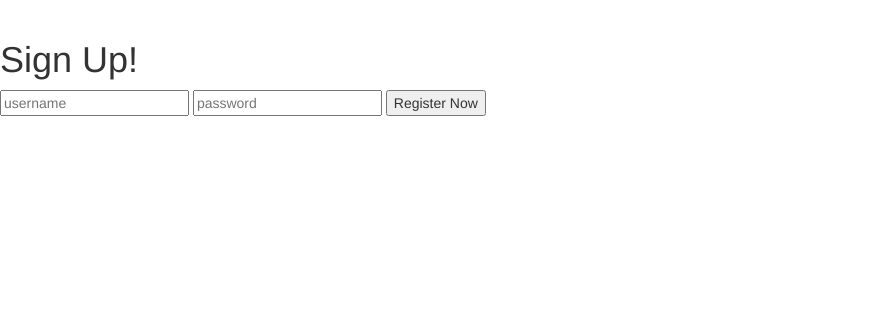
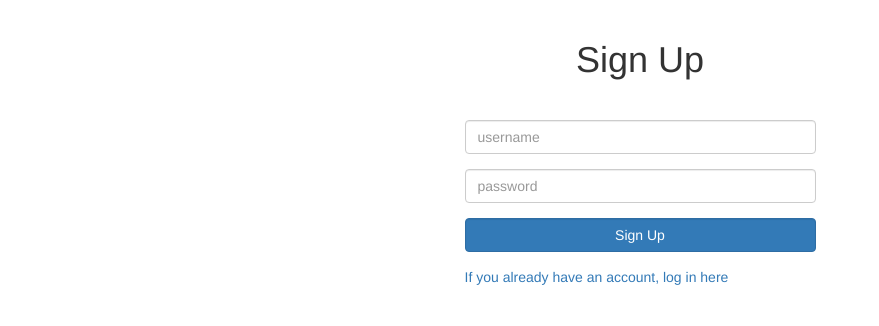
Before and after one commit to JessZanewich/yelp_camp_clone, a Node server app: page /register in a window 1280 px wide. Shown: the part 52-378 px from the top of the page, without its empty margins (0-879 px from the left). Run offline with Node 20, Linux system fonts and the light colour scheme; some libraries are stand-ins or nearby versions.

Commit message:
add login and register links on respective pages. fix look of login and sign up.

```diff
--- a/public/stylesheets/main.css
+++ b/public/stylesheets/main.css
@@ -13,3 +13,24 @@
 #delete-form {
   display: inline;
 }
+
+.form-header {
+  text-align: center;
+}
+
+.form-style {
+  width: 30%;
+  margin: 40px auto;
+}
+
+/*#full-page {*/
+/*  background: url(https://images.unsplash.com/photo-1455763916899-e8b50eca9967?ixlib=rb-0.3.5&q=80&fm=jpg&crop=entropy&s=462846a9d021100acba3cbf7a293ad7f) no-repeat center center fixed;*/
+/*  background-size: cover;*/
+/*  min-height: 100%;*/
+/*}*/
+
+/*body {*/
+/*  background: url(https://images.unsplash.com/photo-1460458248189-2cb101df4e67?ixlib=rb-0.3.5&q=80&fm=jpg&crop=entropy&s=8b6519b7847ba2d8fb662c6a27661f65);*/
+/*  background-size: cover;*/
+  /*background-position: center;*/
+/*}*/
--- a/views/campgrounds/new.ejs
+++ b/views/campgrounds/new.ejs
@@ -2,9 +2,9 @@
 
 <div class="container">
   <div class="row">
-    <h1 style="text-align: center;">Create a New Campground</h1>
+    <h1 class="form-header">Create a New Campground</h1>
 
-    <div style="width: 30%; margin: 40px auto;">
+    <div class="form-style">
       <form action="/campgrounds" method="POST">
         <div class="form-group">
           <input class="form-control" type="text" name="name" placeholder="camp name">
--- a/views/register.ejs
+++ b/views/register.ejs
@@ -1,12 +1,23 @@
 <%include partials/header.ejs %>
 
-
-<h1>Sign Up!</h1>
-
-<form action="/register" method="POST">
-  <input type="text" name="username" placeholder="username">
-  <input type="password" name="password" placeholder="password">
-  <button>Register Now</button>
-</form>
+<div class="container">
+  <div class="row">
+    <h1 class="form-header">Sign Up</h1>
+    <div class="form-style">
+      <form action="/register" method="POST">
+        <div class="form-group">
+          <input class="form-control" type="text" name="username" placeholder="username">
+        </div>
+        <div class="form-group">
+          <input class="form-control" type="password" name="password" placeholder="password">
+        </div>
+        <div class="form-group">
+          <input class="form-control btn btn-primary" type="submit" value="Sign Up">
+        </div>
+      </form>
+      <a href="/login">If you already have an account, log in here</a>
+    </div>
+  </div>
+</div>
 
 <%include partials/footer.ejs %>
```
Also changed, not shown: views/landing.ejs (+16 -2 lines), views/login.ejs (+21 -6 lines).
